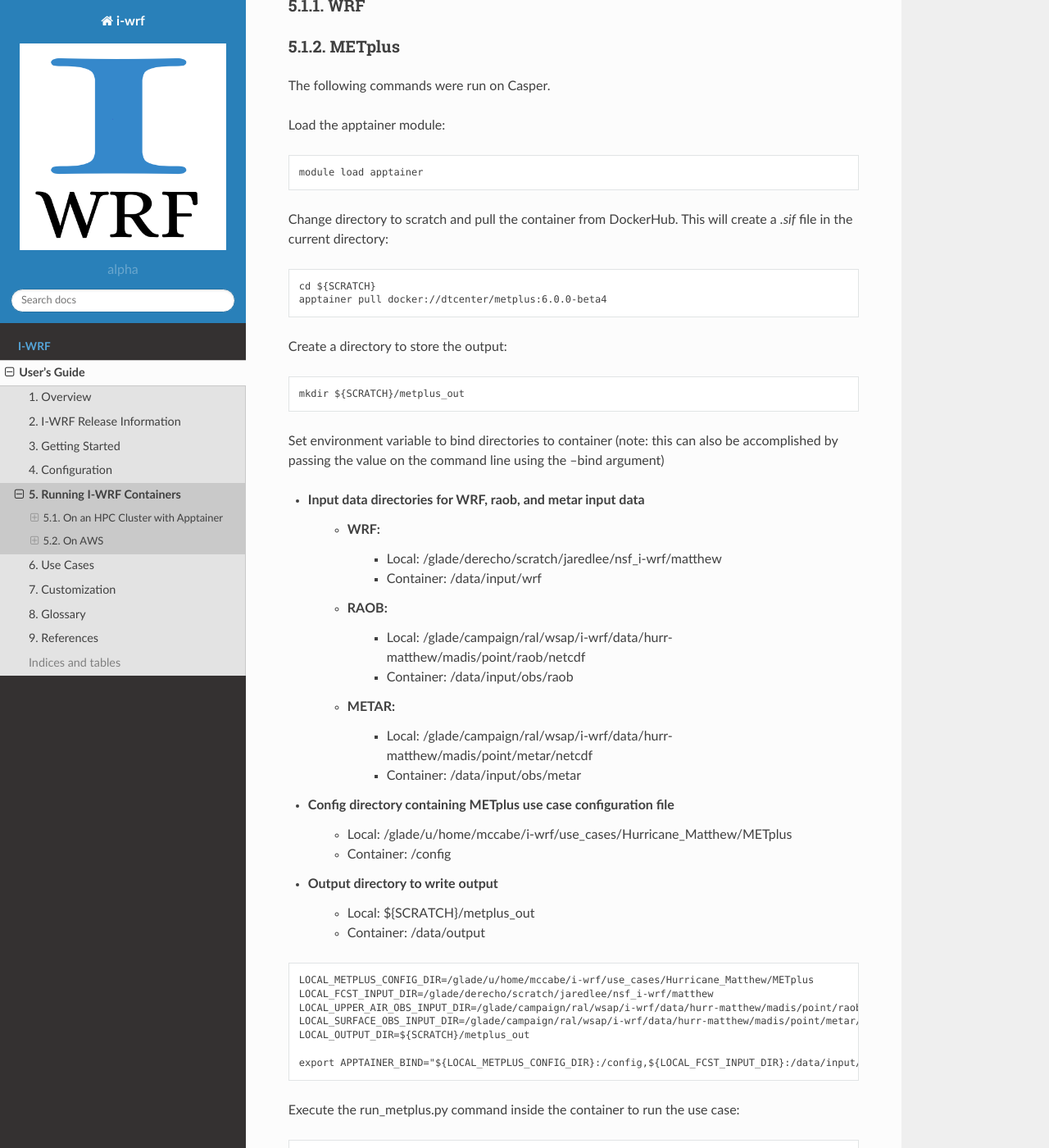
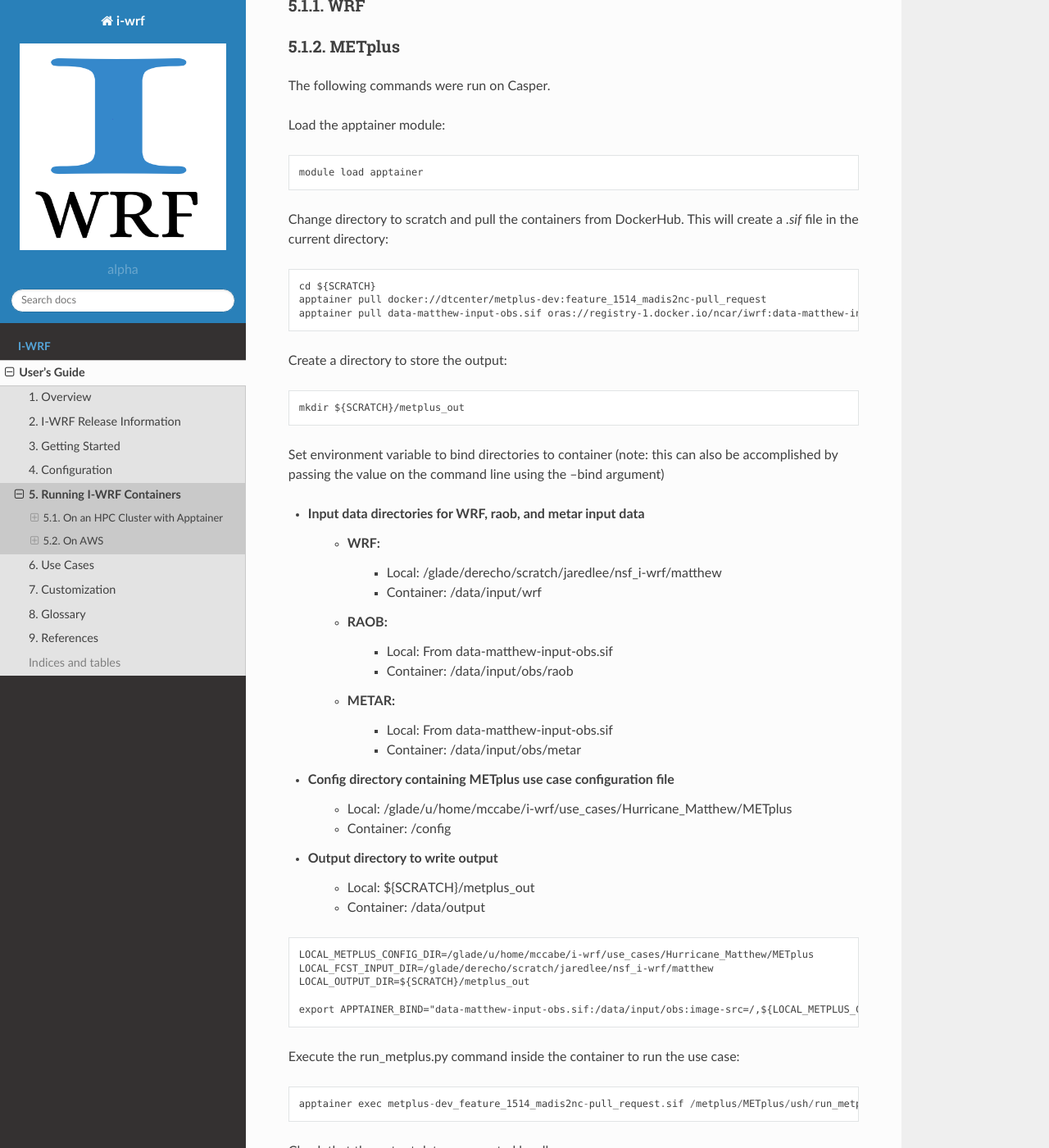
Before and after one commit to NCAR/i-wrf, a Sphinx documentation site: the page built from docs/Users_Guide/running.rst, in a window 1280 px wide and 1400 px high, scrolled down 223 px. Shown: the whole window at 82% size. Built offline with Sphinx 7.4.7 and the Read the Docs theme 2.0.0, drawn with Linux system fonts in a browser that asks for light colours; comment, search, counter and statistics services are not loaded; some of the changed text lies outside the part shown.

Commit message:
updated instructions to obtain obs data from artifact stored on DockerHub instead of local directory

```diff
--- a/docs/Users_Guide/running.rst
+++ b/docs/Users_Guide/running.rst
@@ -17,11 +17,12 @@ Load the apptainer module::
 
    module load apptainer
 
-Change directory to scratch and pull the container from DockerHub.
+Change directory to scratch and pull the containers from DockerHub.
 This will create a `.sif` file in the current directory::
 
    cd ${SCRATCH}
-   apptainer pull docker://dtcenter/metplus:6.0.0-beta4
+   apptainer pull docker://dtcenter/metplus-dev:feature_1514_madis2nc-pull_request
+   apptainer pull data-matthew-input-obs.sif oras://registry-1.docker.io/ncar/iwrf:data-matthew-input-obs
 
 Create a directory to store the output::
 
@@ -36,10 +37,10 @@ using the --bind argument)
       * Local: /glade/derecho/scratch/jaredlee/nsf_i-wrf/matthew
       * Container: /data/input/wrf
    * RAOB:
-      * Local: /glade/campaign/ral/wsap/i-wrf/data/hurr-matthew/madis/point/raob/netcdf
+      * Local: From data-matthew-input-obs.sif
       * Container: /data/input/obs/raob
    * METAR:
-      * Local: /glade/campaign/ral/wsap/i-wrf/data/hurr-matthew/madis/point/metar/netcdf
+      * Local: From data-matthew-input-obs.sif
       * Container: /data/input/obs/metar
 * Config directory containing METplus use case configuration file
    * Local: /glade/u/home/mccabe/i-wrf/use_cases/Hurricane_Matthew/METplus
@@ -52,15 +53,13 @@ using the --bind argument)
 
    LOCAL_METPLUS_CONFIG_DIR=/glade/u/home/mccabe/i-wrf/use_cases/Hurricane_Matthew/METplus
    LOCAL_FCST_INPUT_DIR=/glade/derecho/scratch/jaredlee/nsf_i-wrf/matthew
-   LOCAL_UPPER_AIR_OBS_INPUT_DIR=/glade/campaign/ral/wsap/i-wrf/data/hurr-matthew/madis/point/raob/netcdf
-   LOCAL_SURFACE_OBS_INPUT_DIR=/glade/campaign/ral/wsap/i-wrf/data/hurr-matthew/madis/point/metar/netcdf
    LOCAL_OUTPUT_DIR=${SCRATCH}/metplus_out
 
-   export APPTAINER_BIND="${LOCAL_METPLUS_CONFIG_DIR}:/config,${LOCAL_FCST_INPUT_DIR}:/data/input/wrf,${LOCAL_UPPER_AIR_OBS_INPUT_DIR}:/data/input/obs/raob,${LOCAL_SURFACE_OBS_INPUT_DIR}:/data/input/obs/metar,${LOCAL_OUTPUT_DIR}:/data/output"
+   export APPTAINER_BIND="data-matthew-input-obs.sif:/data/input/obs:image-src=/,${LOCAL_METPLUS_CONFIG_DIR}:/config,${LOCAL_FCST_INPUT_DIR}:/data/input/wrf,${LOCAL_OUTPUT_DIR}:/data/output"
 
 Execute the run_metplus.py command inside the container to run the use case::
 
-   apptainer exec metplus_6.0.0-beta4.sif /metplus/METplus/ush/run_metplus.py /config/PointStat_matthew.conf
+   apptainer exec metplus-dev_feature_1514_madis2nc-pull_request.sif /metplus/METplus/ush/run_metplus.py /config/PointStat_matthew.conf
 
 Check that the output data was created locally::
 
```
